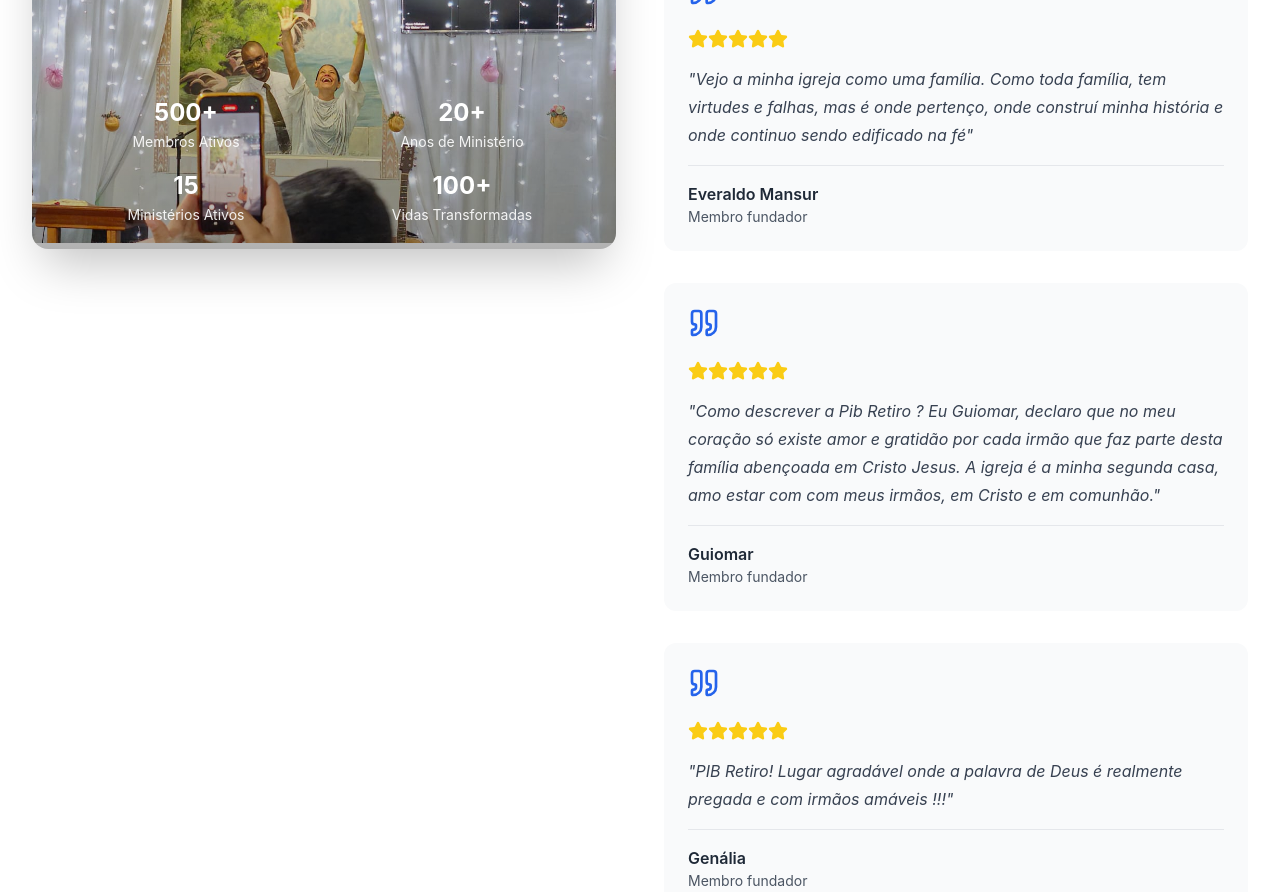
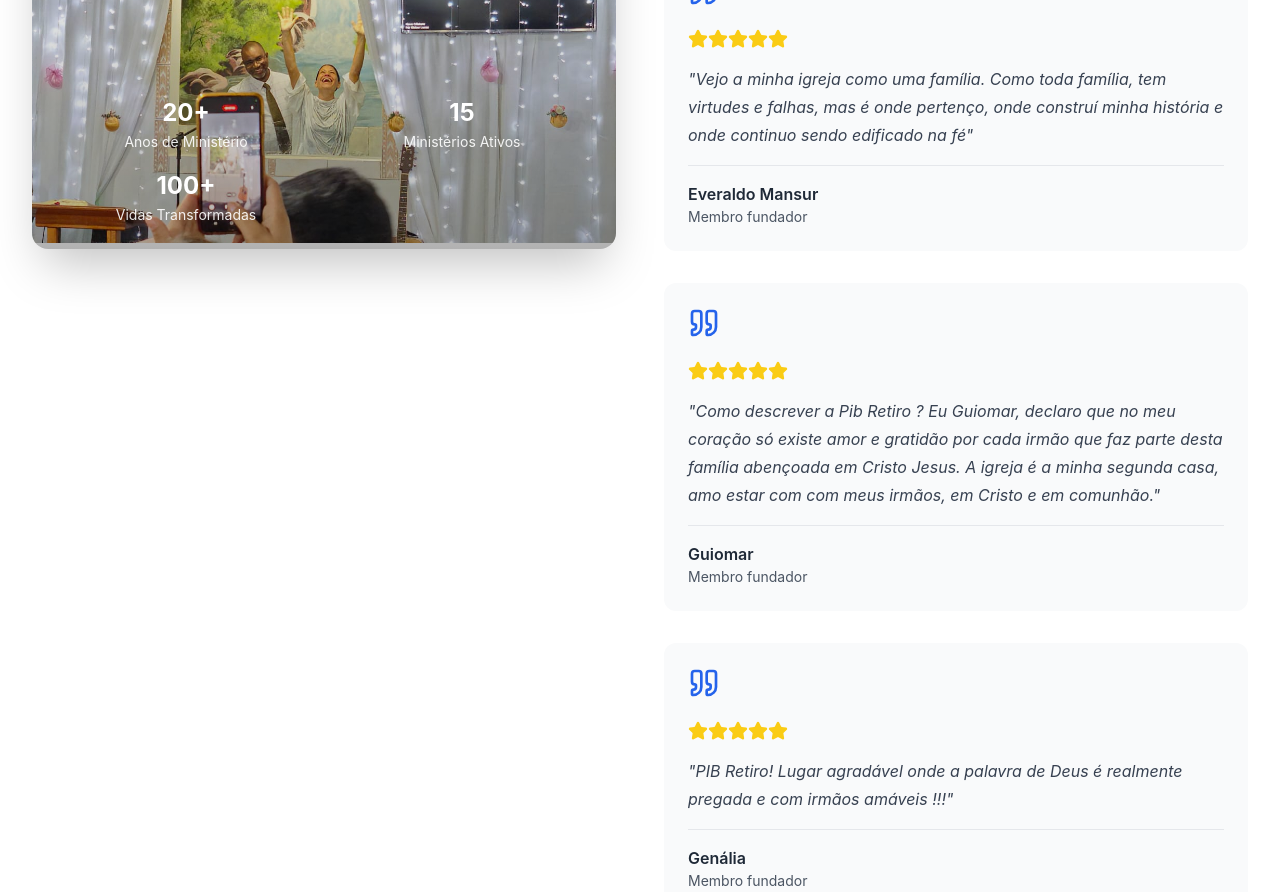
Before and after one commit to ithanamaral/pibare_new, a React (Vite) app: page / in a window 1280 px wide. Shown: the part 4460-5352 px from the top of the page. Built offline with nearby package versions, Linux system fonts and the light colour scheme.

Commit message:
Retira 500+

```diff
--- a/src/components/Community.jsx
+++ b/src/components/Community.jsx
@@ -25,7 +25,6 @@ const Community = () => {
   ];
 
   const stats = [
-    { number: "500+", label: "Membros Ativos" },
     { number: "20+", label: "Anos de Ministério" },
     { number: "15", label: "Ministérios Ativos" },
     { number: "100+", label: "Vidas Transformadas" },
```
